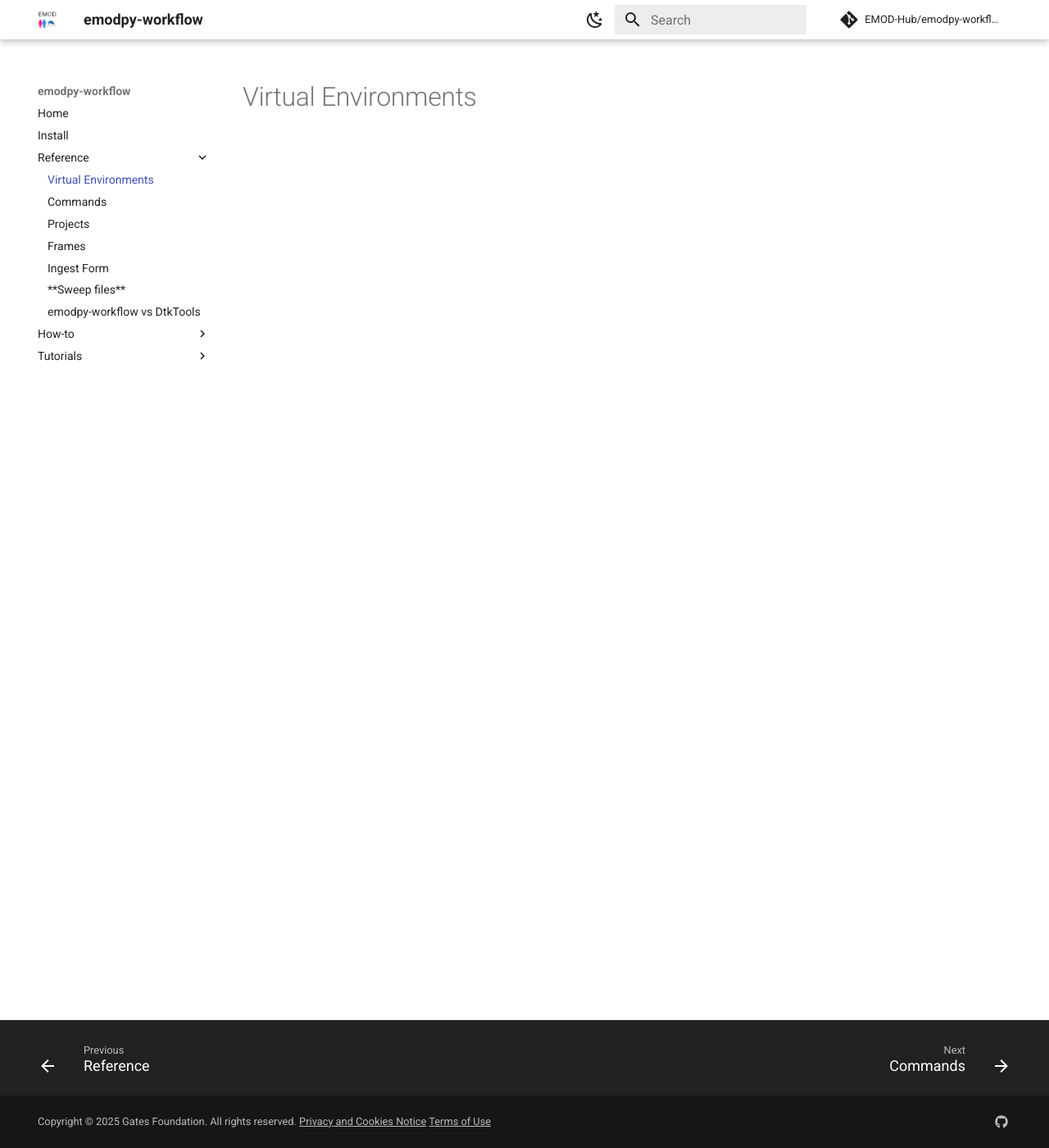
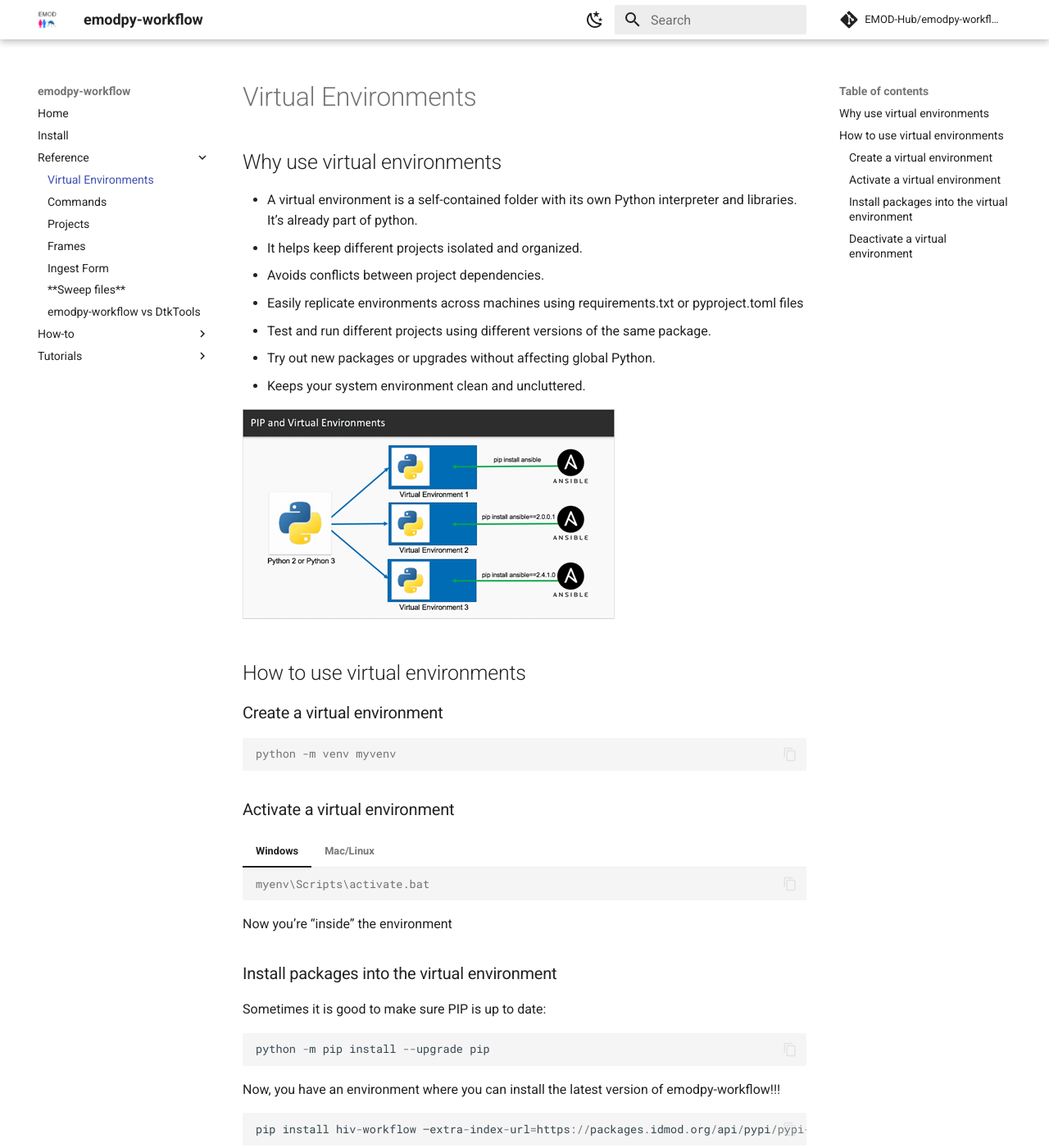
Before and after one commit to kfrey-idm/emodpy-workflow, an MkDocs documentation site: the page built from docs/reference/virtual_environments.md, in a window 1280 px wide and 1400 px high. Shown: the whole window at 82% size. Built offline with MkDocs 1.6.1 and Material for MkDocs 9.7.7, drawn with Linux system fonts in a browser that asks for light colours; comment, search, counter and statistics services are not loaded; some of the changed text lies outside the part shown.

Commit message:
Convert Svetlana's ppts to webpage (#35)

````diff
--- a/docs/reference/virtual_environments.md
+++ b/docs/reference/virtual_environments.md
@@ -1 +1,59 @@
 # Virtual Environments
+
+## Why use virtual environments
+
+- A virtual environment is a self-contained folder with its own Python interpreter
+and libraries. It’s already part of python.
+- It helps keep different projects isolated and organized.
+- Avoids conflicts between project dependencies.
+- Easily replicate environments across machines using requirements.txt or
+pyproject.toml files
+- Test and run different projects using different versions of the same package.
+- Try out new packages or upgrades without affecting global Python.
+- Keeps your system environment clean and uncluttered.
+
+![](../images/virtual_environments.png)
+
+## How to use virtual environments
+
+### Create a virtual environment
+
+```doscon
+python -m venv myvenv
+```
+
+### Activate a virtual environment
+
+=== "Windows"
+    ```doscon
+    myenv\Scripts\activate.bat
+    ```
+=== "Mac/Linux"
+    ```doscon
+    source myenv/bin/activate
+    ```
+
+Now you’re “inside” the environment
+
+### Install packages into the virtual environment
+
+Sometimes it is good to make sure PIP is up to date:
+
+```
+python -m pip install --upgrade pip
+```
+
+Now, you have an environment where you can install the latest version of emodpy-workflow!!!
+
+```
+pip install hiv-workflow –extra-index-url=https://packages.idmod.org/api/pypi/pypi-production/simple
+```
+
+### Deactivate a virtual environment
+
+When you are done or need to switch to a different project, use the following command
+to exit the virtual environment:
+
+```
+deactivate
+```
````
Also changed, not shown: docs/images/virtual_environments.png (added).
